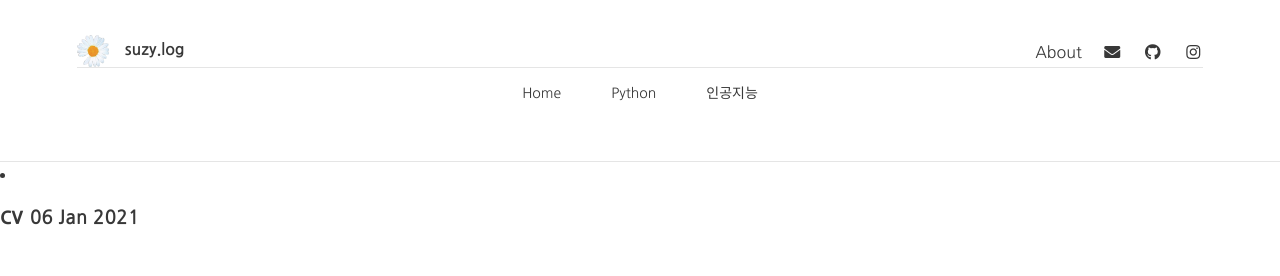
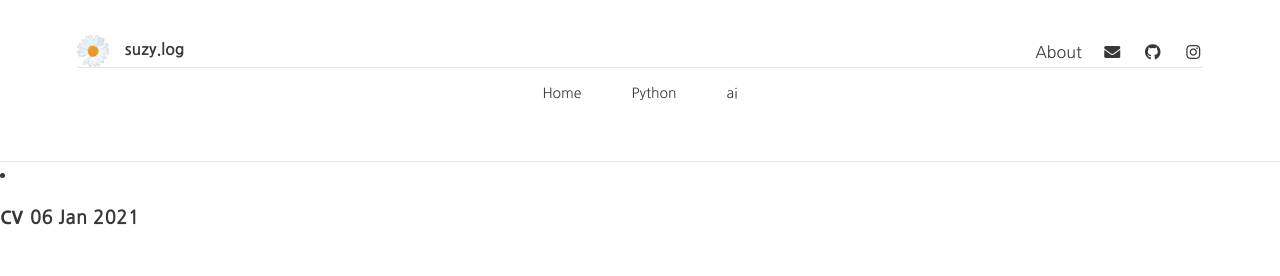
Before and after one commit to suzyrhkr/suzyrhkr.github.io, a Jekyll site: the page built from category/ComputerVision.md, in a window 1280 px wide. Shown: the top 276 px of the page. Built offline with Jekyll 4.4.1, drawn with Linux system fonts in a browser that asks for light colours; nearby versions of some CDN libraries.

Commit message:
edit file names

```diff
--- a/_includes/header.html
+++ b/_includes/header.html
@@ -55,11 +55,11 @@
         </ul>
       </li>
 
-      <li><a href="/">인공지능</a>
+      <li><a href="/">ai</a>
         <ul>
-          <li><a href="/인공지능/Computer Vision">Computer Vision</a></li>
-					<li><a href="/인공지능/AI">AI</a></li>
-					<li><a href="/인공지능/ML">ML</a></li>
+          <li><a href="/ai/Computer Vision">Computer Vision</a></li>
+					<li><a href="/ai/AI">AI</a></li>
+					<li><a href="/ai/ML">ML</a></li>
         </ul>
       </li>
     </ul>
--- a/category/ComputerVision.md
+++ b/category/ComputerVision.md
@@ -1,6 +1,6 @@
 ---
 layout: category
 title: Computer Vision
-permalink: '/인공지능/Computer Vision'
+permalink: '/ai/Computer Vision'
 hide: true
 ---
```
Also changed, not shown: category/2020_AI.md (+1 -1 lines), category/2020_ML.md (+1 -1 lines), 19 other files.
